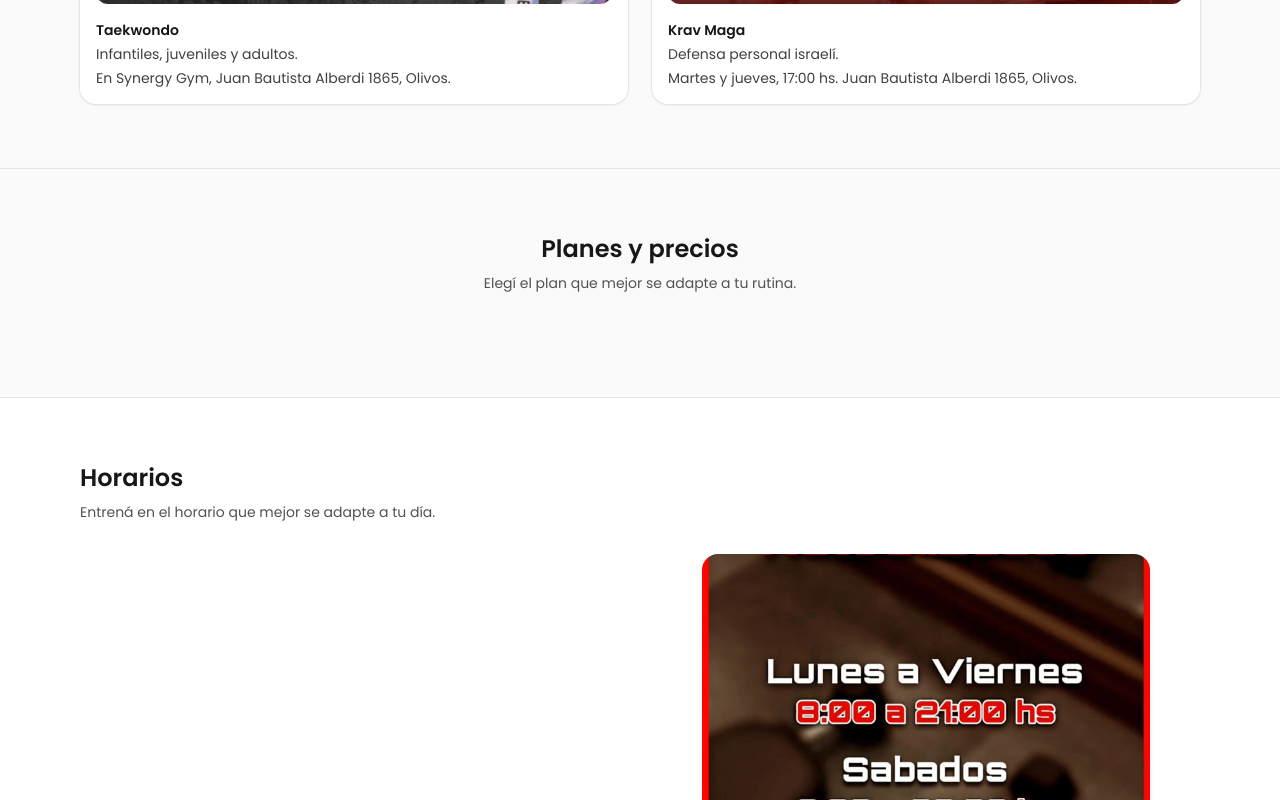
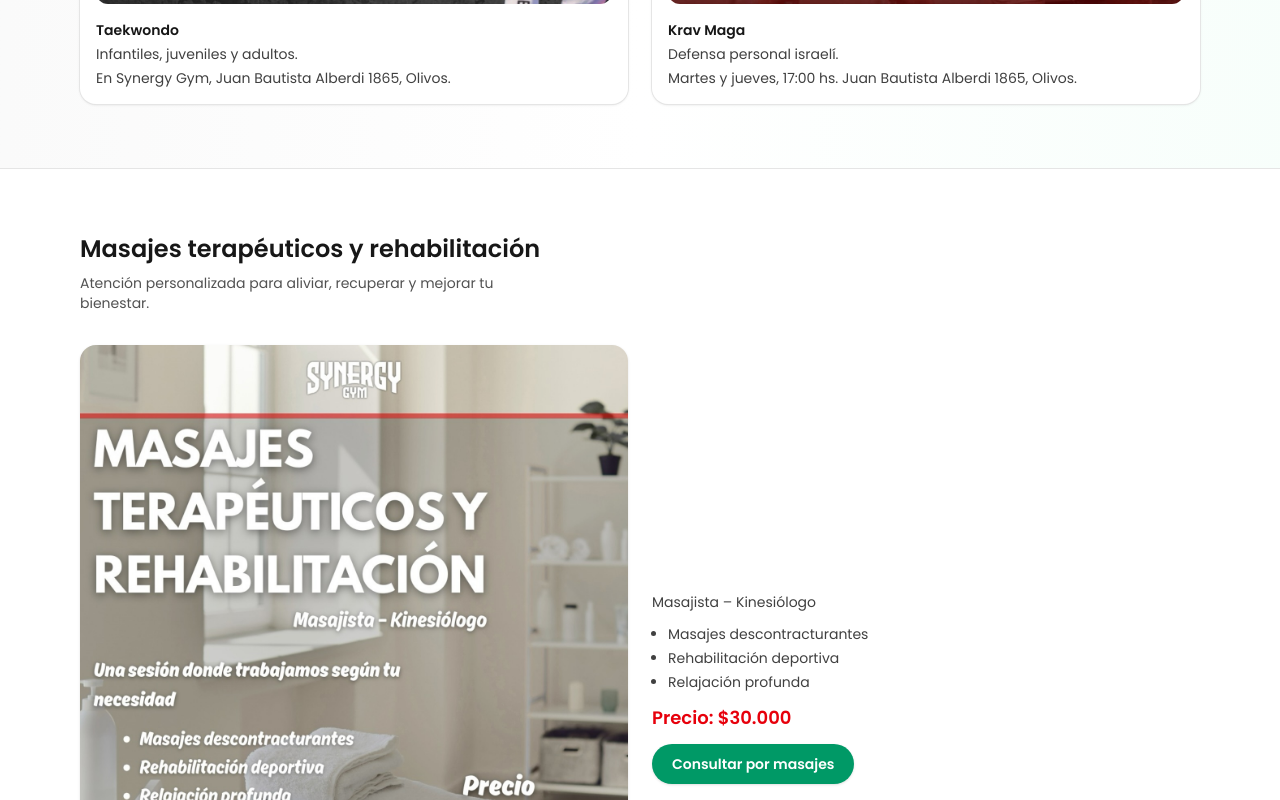
Before and after one commit to leonandres/synergy-gym, a Next.js app: page / in a window 1280 px wide. Shown: the part 2000-2800 px from the top of the page. Built offline with nearby package versions, Linux system fonts and the light colour scheme.

Commit message:
Se agrega sección masajes y se ajusta degradado

```diff
--- a/app/layout.tsx
+++ b/app/layout.tsx
@@ -20,7 +20,7 @@ export default function RootLayout({
   return (
     <html lang="es">
       <body
-        className={`${poppins.className} bg-neutral-50 text-neutral-900 antialiased`}
+        className={`${poppins.className} bg-gradient-to-b from-neutral-50 via-white to-neutral-100 text-neutral-900 antialiased`}
       >
         {children}
       </body>
--- a/app/page.tsx
+++ b/app/page.tsx
@@ -44,7 +44,8 @@ export default function Home() {
       </header>
 
       {/* HERO */}
-      <section className="border-b border-neutral-200 bg-gradient-to-b from-white via-white to-emerald-50/40">
+      <section className="border-b border-neutral-200 bg-gradient-to-b from-white via-white to-emerald-50/30">
+
         <div className="mx-auto flex max-w-6xl flex-col gap-10 px-4 py-12 md:flex-row md:items-center md:py-16 lg:py-20">
           <div className="flex-1 space-y-6">
             <p className="text-xs font-medium tracking-[0.25em] text-emerald-700">
@@ -58,7 +59,7 @@ export default function Home() {
               </span>
             </h1>
 
-            <p className="max-w-xl text-sm leading-relaxed text-neutral-600 md:text-base">
+            <p className="max-w-xl text-sm leading-relaxed text-neutral-700 md:text-base">
               Entrenamientos diseñados para que mejores tu rendimiento, cuides tu
               salud y te sientas parte de un equipo. Clases funcionales, musculación
               guiada y planes personalizados según tus objetivos.
@@ -177,7 +178,8 @@ export default function Home() {
       </section>
 
       {/* DISCIPLINAS */}
-      <section className="border-b border-neutral-200 bg-neutral-50">
+      <section className="border-b border-neutral-200 bg-gradient-to-r from-neutral-50 via-white to-emerald-50/40">
+
         <div className="mx-auto max-w-6xl px-4 py-12 md:py-16">
           <h2 className="text-xl font-semibold text-neutral-900 md:text-2xl">
             Clases y disciplinas
@@ -220,6 +222,50 @@ export default function Home() {
                 <p>Martes y jueves, 17:00 hs. Juan Bautista Alberdi 1865, Olivos.</p>
               </div>
             </article>
+          </div>
+        </div>
+      </section>
+
+      {/* MASAJES TERAPÉUTICOS */}
+      <section className="border-b border-neutral-200 bg-white">
+        <div className="mx-auto max-w-6xl px-4 py-12 md:py-16">
+          <h2 className="text-xl font-semibold text-neutral-900 md:text-2xl">
+            Masajes terapéuticos y rehabilitación
+          </h2>
+          <p className="mt-2 text-sm text-neutral-600 max-w-md">
+            Atención personalizada para aliviar, recuperar y mejorar tu bienestar.
+          </p>
+
+          <div className="mt-8 grid gap-6 md:grid-cols-2">
+            {/* Imagen */}
+            <div className="relative aspect-[4/5] w-full overflow-hidden rounded-2xl shadow-sm">
+              <Image
+                src="/images/masajes.jpg"
+                alt="Masajes terapéuticos en Synergy Gym"
+                fill
+                className="object-cover"
+              />
+            </div>
+
+            {/* Texto */}
+            <div className="text-sm text-neutral-700 space-y-3 flex flex-col justify-center">
+              <p>Masajista – Kinesiólogo</p>
+              <ul className="list-disc pl-4 space-y-1">
+                <li>Masajes descontracturantes</li>
+                <li>Rehabilitación deportiva</li>
+                <li>Relajación profunda</li>
+              </ul>
+
+              <p className="text-lg font-semibold text-red-600">Precio: $30.000</p>
+
+              <a
+                href="https://wa.me/5491144296173?text=Quiero%20saber%20más%20sobre%20los%20masajes%20terapéuticos."
+                target="_blank"
+                className="inline-flex w-fit rounded-full bg-emerald-600 px-5 py-2.5 text-sm font-semibold text-white shadow-sm hover:bg-emerald-500"
+              >
+                Consultar por masajes
+              </a>
+            </div>
           </div>
         </div>
       </section>
```
Also changed, not shown: public/images/masajes.jpg (added).
